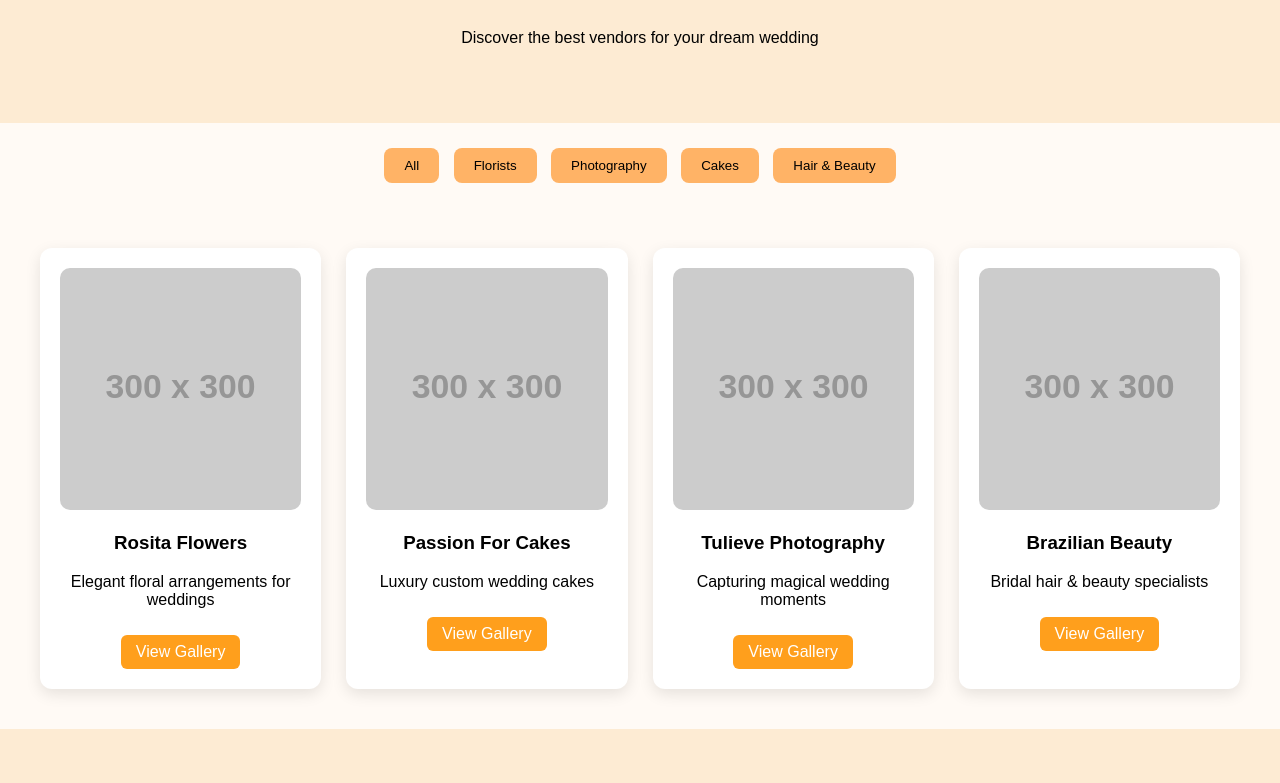
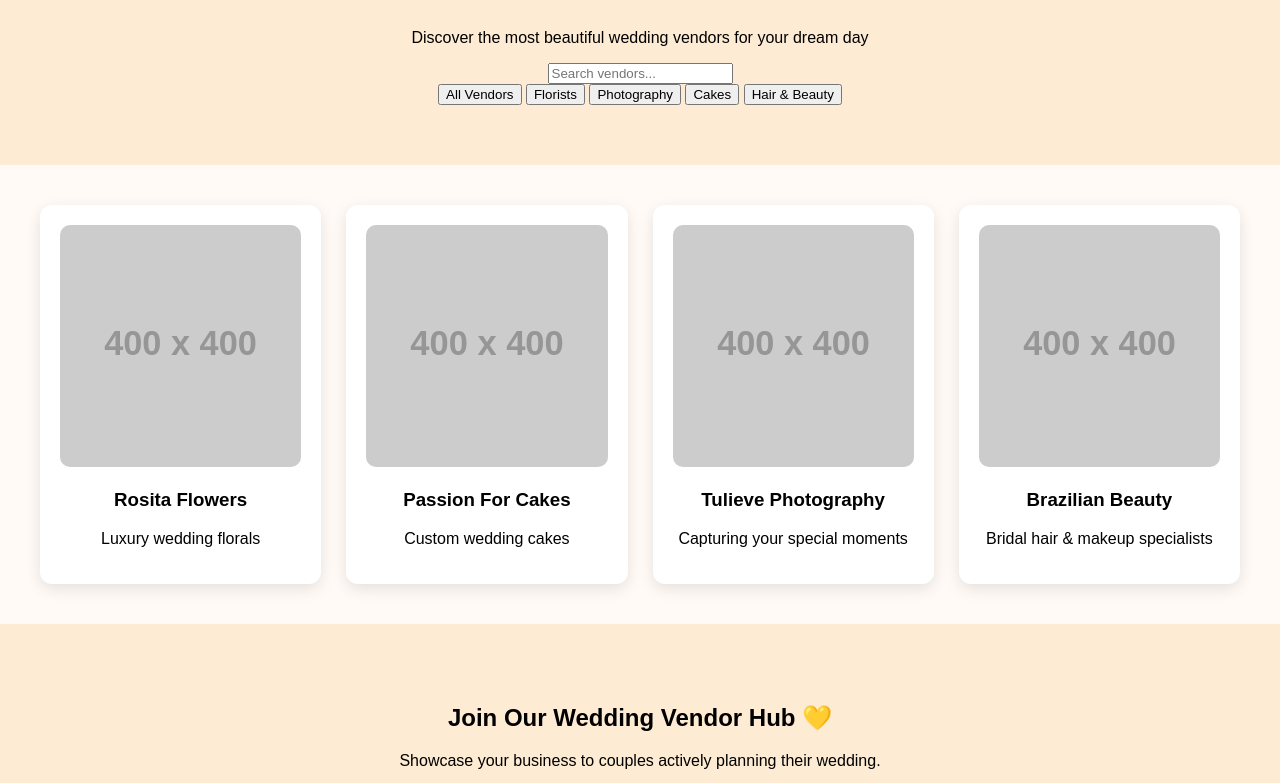
Before and after one commit to stephiejane00/our-wedding-day-hub, a plain HTML site: page index.html in a window 1280 px wide. Shown: the part 151-934 px from the top of the page. Drawn offline with Linux system fonts and the light colour scheme; placeholder pictures from the web are drawn by us.

Commit message:
Update index.html

```diff
--- a/index.html
+++ b/index.html
@@ -1,5 +1,6 @@
 <!DOCTYPE html>
 <html lang="en">
+
 <head>
 <meta charset="UTF-8">
 <meta name="viewport" content="width=device-width, initial-scale=1.0">
@@ -9,58 +10,59 @@
 
 <body>
 
-<header>
+<header class="hero">
+
 <h1>Our Wedding Day Hub 💛</h1>
-<p>Discover the best vendors for your dream wedding</p>
-</header>
 
-<section class="filters">
+<p>Discover the most beautiful wedding vendors for your dream day</p>
 
-<button onclick="filterVendors('all')">All</button>
+<input type="text" id="search" placeholder="Search vendors..." onkeyup="searchVendors()">
+
+<div class="category-buttons">
+
+<button onclick="filterVendors('all')">All Vendors</button>
 <button onclick="filterVendors('flowers')">Florists</button>
 <button onclick="filterVendors('photography')">Photography</button>
 <button onclick="filterVendors('cakes')">Cakes</button>
 <button onclick="filterVendors('beauty')">Hair & Beauty</button>
 
-</section>
+</div>
+
+</header>
 
 <section class="vendors">
 
 <div class="vendor-card flowers">
-<img src="https://via.placeholder.com/300">
+<img src="https://via.placeholder.com/400">
 <h3>Rosita Flowers</h3>
-<p>Elegant floral arrangements for weddings</p>
-<a href="#">View Gallery</a>
+<p>Luxury wedding florals</p>
 </div>
 
 <div class="vendor-card cakes">
-<img src="https://via.placeholder.com/300">
+<img src="https://via.placeholder.com/400">
 <h3>Passion For Cakes</h3>
-<p>Luxury custom wedding cakes</p>
-<a href="#">View Gallery</a>
+<p>Custom wedding cakes</p>
 </div>
 
 <div class="vendor-card photography">
-<img src="https://via.placeholder.com/300">
+<img src="https://via.placeholder.com/400">
 <h3>Tulieve Photography</h3>
-<p>Capturing magical wedding moments</p>
-<a href="#">View Gallery</a>
+<p>Capturing your special moments</p>
 </div>
 
 <div class="vendor-card beauty">
-<img src="https://via.placeholder.com/300">
+<img src="https://via.placeholder.com/400">
 <h3>Brazilian Beauty</h3>
-<p>Bridal hair & beauty specialists</p>
-<a href="#">View Gallery</a>
+<p>Bridal hair & makeup specialists</p>
 </div>
 
 </section>
 
 <section class="join">
 
-<h2>💛 Vendors – Join Our Hub</h2>
+<h2>Join Our Wedding Vendor Hub 💛</h2>
 
-<p>Be part of a handpicked community of top wedding vendors and showcase your services to couples planning their dream day.</p>
+<p>Showcase your business to couples actively planning their wedding.</p>
 
 <button>Apply To Join</button>
 
@@ -68,7 +70,7 @@
 
 <footer>
 
-<p>© 2026 Our Wedding Day Hub 💛</p>
+<p>© 2026 Our Wedding Day Hub</p>
 
 </footer>
 
```
